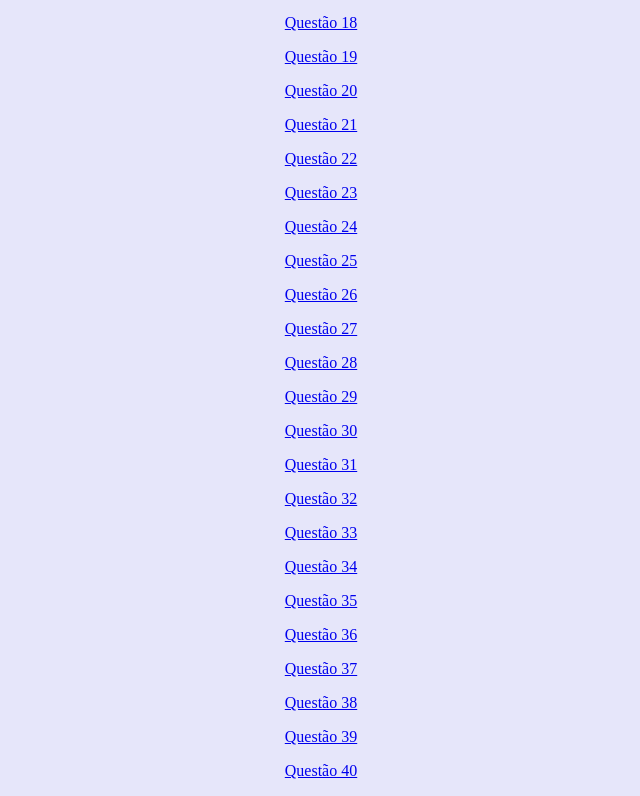
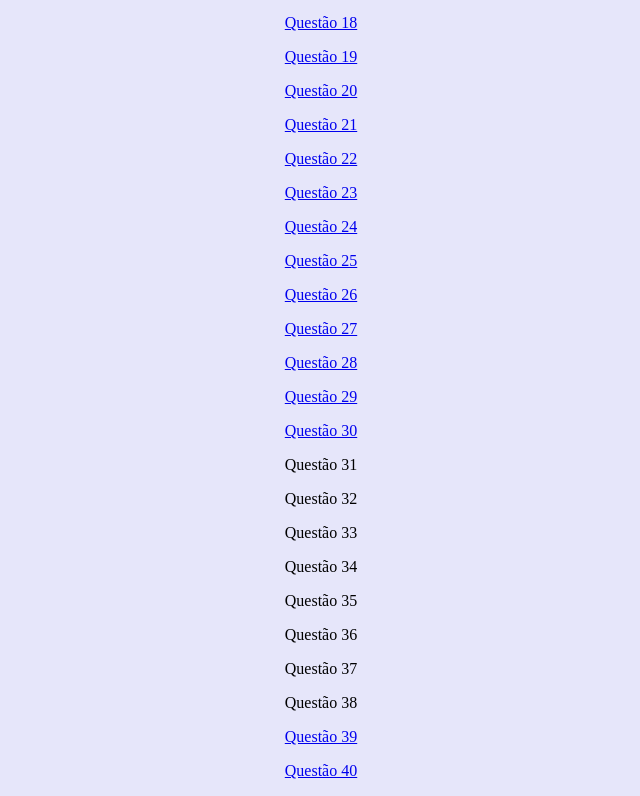
Before and after one commit to bruceias/Lista2, a plain HTML site: page index.html in a window 1280 px wide. Shown: the part 610-1406 px from the top of the page, without its empty margins (319-959 px from the left). Drawn offline with Linux system fonts and the light colour scheme.

Commit message:
Update index.html

```diff
--- a/index.html
+++ b/index.html
@@ -36,14 +36,14 @@
 	<p align="center"><a href="q28.html">Questão 28</a></p>
 	<p align="center"><a href="q29.html">Questão 29</a></p>
 	<p align="center"><a href="q30.html">Questão 30</a></p>
-	<p align="center"><a href="q31.html">Questão 31</a></p>
-	<p align="center"><a href="q32.html">Questão 32</a></p>
-	<p align="center"><a href="q33.html">Questão 33</a></p>
-	<p align="center"><a href="q34.html">Questão 34</a></p>
-	<p align="center"><a href="q35.html">Questão 35</a></p>
-	<p align="center"><a href="q36.html">Questão 36</a></p>
-	<p align="center"><a href="q37.html">Questão 37</a></p>
-	<p align="center"><a href="q38.html">Questão 38</a></p>
+	<p align="center">Questão 31</p>
+	<p align="center">Questão 32</p>
+	<p align="center">Questão 33</p>
+	<p align="center">Questão 34</p>
+	<p align="center">Questão 35</p>
+	<p align="center">Questão 36</p>
+	<p align="center">Questão 37</p>
+	<p align="center">Questão 38</p>
 	<p align="center"><a href="q39.html">Questão 39</a></p>
 	<p align="center"><a href="q40.html">Questão 40</a></p>
 
```
